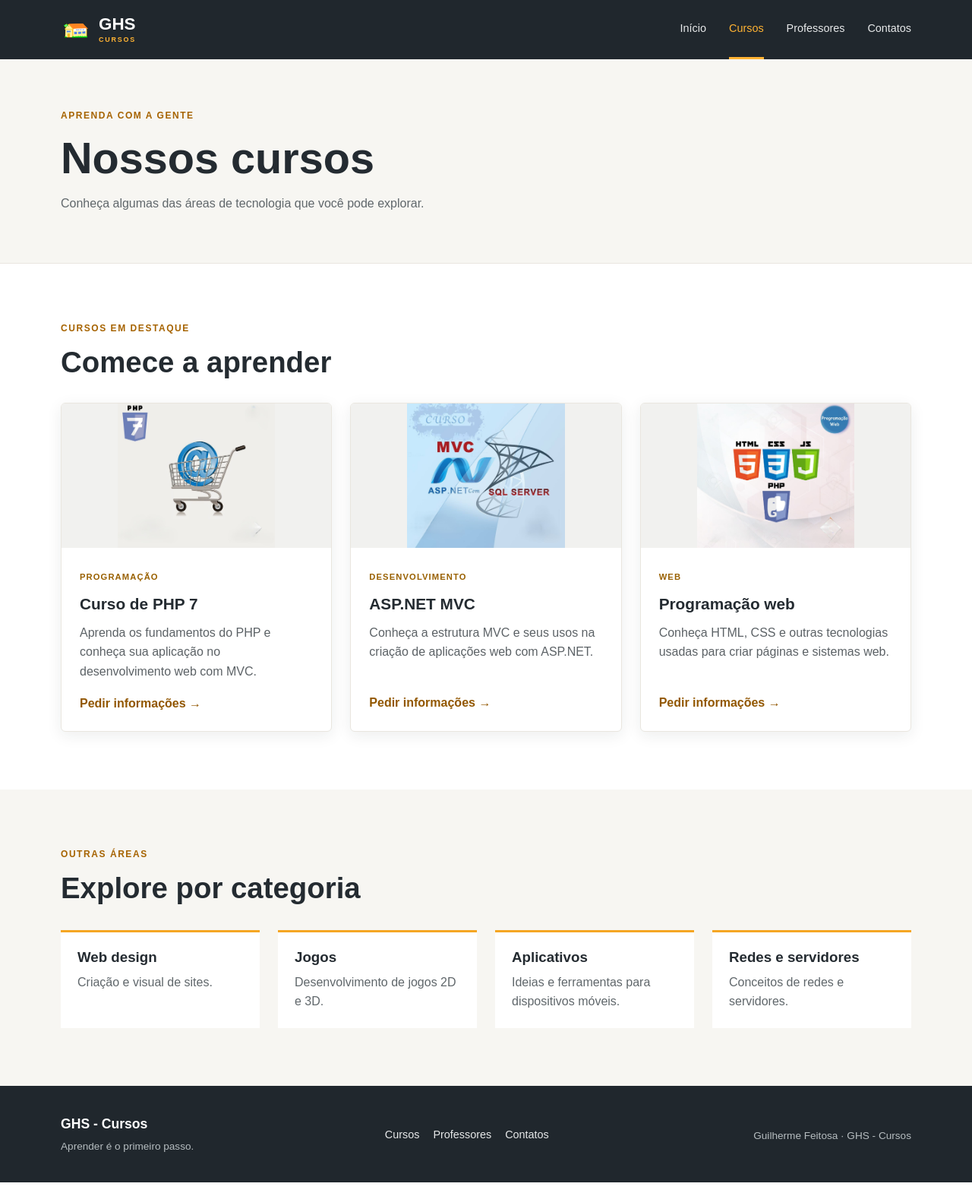
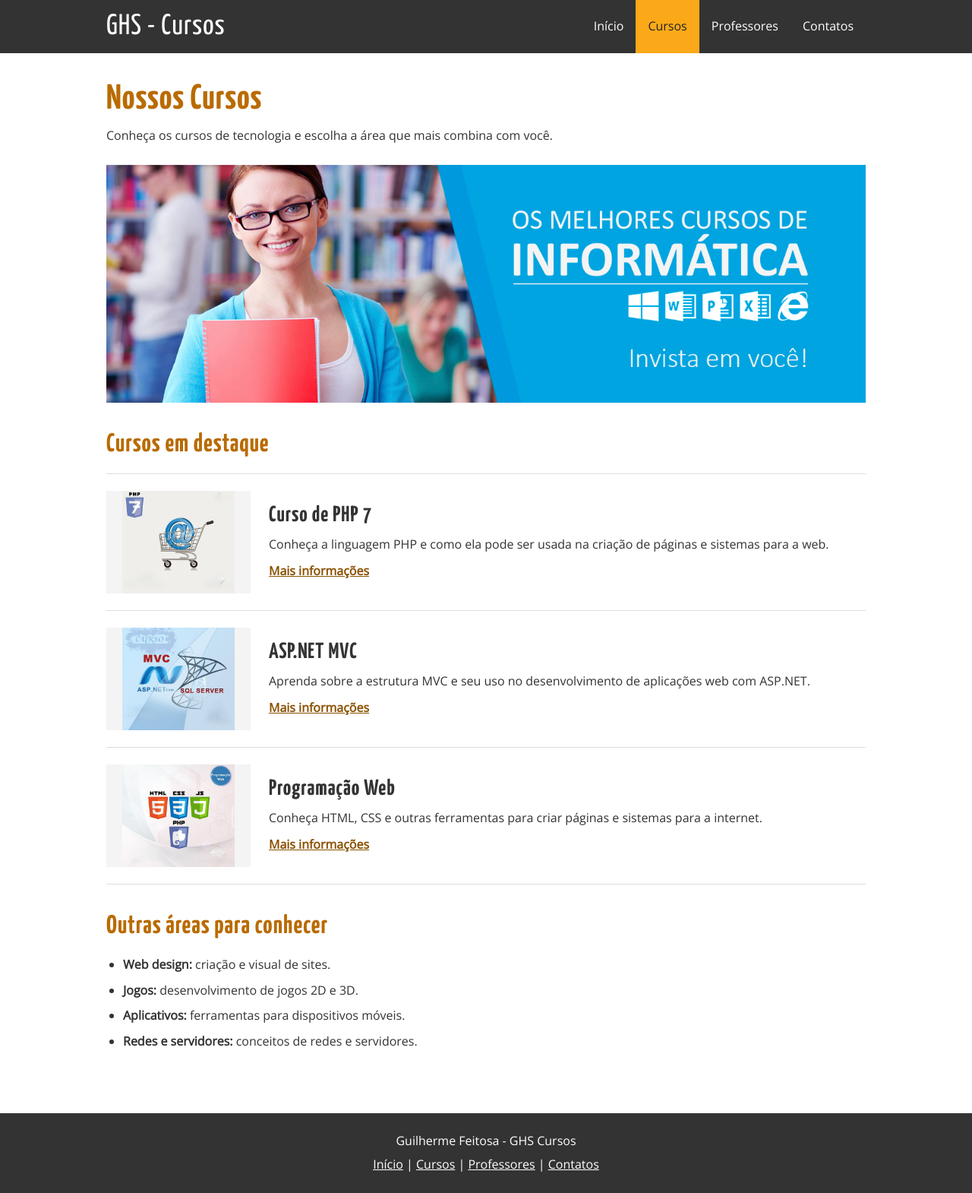
Before and after one commit to Guihfeitosa/Site---Escola-de-cursos, a plain HTML site: page curso.html in a window 1280 px wide. Shown: the whole page at 76% size. Drawn offline with nearby package versions, Linux system fonts and the light colour scheme.

Commit message:
Atualizar páginas do site
Co-authored-by: arena-agent <297053741+arena-agent@users.noreply.github.com>

```diff
--- a/css/styles.css
+++ b/css/styles.css
@@ -1,108 +1,78 @@
+@import url('https://fonts.googleapis.com/css?family=Open+Sans|Yanone+Kaffeesatz:400,700');
+
 /* Estilos gerais */
 * { box-sizing: border-box; }
-html { scroll-behavior: smooth; }
-body { margin: 0; color: #242b31; background: #fff; font-family: Arial, Helvetica, sans-serif; line-height: 1.6; }
+body { margin: 0; color: #333; font-family: 'Open Sans', Arial, sans-serif; line-height: 1.6; }
 img { display: block; max-width: 100%; }
-a { color: inherit; }
-h1, h2, h3, p { margin-top: 0; }
-h1, h2, h3 { line-height: 1.2; }
-h2 { font-size: clamp(1.8rem, 3vw, 2.5rem); margin-bottom: 16px; }
-.conteudo { width: min(1120px, calc(100% - 40px)); margin: 0 auto; }
-.destaque { color: #a66300; font-size: .75rem; font-weight: bold; letter-spacing: .13em; margin-bottom: 12px; }
-.link { color: #925700; font-weight: bold; text-decoration: none; }
-.link:hover { text-decoration: underline; }
-.botao { display: inline-block; background: #f5a623; color: #202428; padding: 13px 20px; border-radius: 5px; font-weight: bold; text-decoration: none; }
-.botao:hover { background: #ffbd4a; }
-a:focus-visible, button:focus-visible { outline: 3px solid #f5a623; outline-offset: 4px; }
+h1, h2, h3 { font-family: 'Yanone Kaffeesatz', Arial, sans-serif; letter-spacing: 1px; line-height: 1.15; }
+a { color: #8a5100; }
+a:focus-visible, button:focus-visible { outline: 3px solid #ffb633; outline-offset: 3px; }
+.conteudo { width: min(1000px, calc(100% - 40px)); margin: 0 auto; }
 
 /* Cabeçalho */
-.header { background: #20272d; color: white; position: relative; z-index: 2; }
-.header_conteudo { min-height: 76px; display: flex; align-items: center; justify-content: space-between; gap: 20px; }
-.logo { display: flex; align-items: center; gap: 10px; text-decoration: none; font-size: 1.4rem; font-weight: bold; line-height: 1; }
-.logo img { width: 40px; height: 40px; object-fit: contain; }
-.logo small { display: block; font-size: .56rem; letter-spacing: .2em; color: #ffb333; margin-top: 5px; }
-.nav ul { list-style: none; display: flex; gap: 30px; margin: 0; padding: 0; }
-.nav a { display: block; color: #e7e9ea; text-decoration: none; font-size: .9rem; padding: 26px 0; border-bottom: 3px solid transparent; }
-.nav a:hover, .nav a.ativo { color: #ffb333; border-color: #ffb333; }
-.menu_botao { display: none; background: none; border: 1px solid #7e8589; border-radius: 4px; color: white; font-size: 1.5rem; cursor: pointer; padding: 2px 10px; }
+.header { background: #333; color: white; }
+.header-conteudo { display: flex; align-items: center; justify-content: space-between; min-height: 70px; }
+.logo { font-family: 'Yanone Kaffeesatz', Arial, sans-serif; font-size: 38px; letter-spacing: 1px; color: white; text-decoration: none; white-space: nowrap; }
+.nav ul { display: flex; list-style: none; margin: 0; padding: 0; }
+.nav a { display: block; padding: 22px 16px; color: white; text-decoration: none; }
+.nav a:hover, .nav a.ativo { background: #fba919; color: #222; }
+.menu-botao { display: none; border: 0; background: #fba919; color: #222; font-size: 25px; width: 42px; height: 42px; cursor: pointer; }
 
-/* Banner e seções */
-.banner { position: relative; min-height: 480px; display: flex; align-items: center; background: #30383d; color: white; overflow: hidden; }
-.banner img { position: absolute; width: 100%; height: 100%; inset: 0; object-fit: cover; object-position: center 40%; }
-.banner::after { content: ""; position: absolute; inset: 0; background: linear-gradient(90deg, rgba(17,25,30,.88), rgba(17,25,30,.3)); }
-.banner_conteudo { position: relative; z-index: 1; padding: 75px 0; }
-.banner_conteudo .destaque { color: #ffbc4d; text-transform: uppercase; }
-.banner h1 { font-size: clamp(2.4rem, 5vw, 4.3rem); max-width: 650px; margin-bottom: 18px; }
-.banner p:not(.destaque) { font-size: 1.1rem; max-width: 500px; margin-bottom: 28px; }
-.secao { padding: 76px 0; }
-.secao_cabecalho { display: flex; justify-content: space-between; align-items: end; gap: 20px; margin-bottom: 30px; }
-.secao_cabecalho h2, .secao_cabecalho p:last-child { margin-bottom: 0; }
-.grade { display: grid; gap: 24px; }
-.grade-tres { grid-template-columns: repeat(3, 1fr); }
-.grade-quatro { grid-template-columns: repeat(4, 1fr); }
-.cartao { overflow: hidden; border: 1px solid #e9e6df; border-radius: 6px; background: white; box-shadow: 0 5px 20px rgba(28, 35, 40, .08); }
-.cartao img { width: 100%; height: 190px; object-fit: contain; background: #f1f1ef; }
-.cartao_texto { padding: 24px; }
-.cartao h3 { font-size: 1.3rem; margin: 12px 0; }
-.cartao p { color: #5c6266; min-height: 76px; }
-.etiqueta { color: #996000; font-size: .7rem; font-weight: bold; letter-spacing: .1em; }
-.fundo-claro { background: #f7f6f2; }
-.categoria { overflow: hidden; border-radius: 5px; background: white; text-decoration: none; box-shadow: 0 4px 15px rgba(28,35,40,.08); }
-.categoria img { width: 100%; height: 150px; object-fit: cover; }
-.categoria span { display: flex; justify-content: space-between; gap: 8px; padding: 16px; font-weight: bold; }
-.categoria b { color: #a66300; }
-.categoria:hover span { color: #a66300; }
-.chamada { display: flex; justify-content: space-between; align-items: center; gap: 25px; padding-top: 65px; padding-bottom: 65px; }
-.chamada h2 { margin-bottom: 0; }
+/* Conteúdo das páginas */
+.pagina { padding: 35px 0 65px; min-height: 65vh; }
+.titulo-pagina { color: #b96b00; font-size: 46px; margin: 0 0 8px; }
+.introducao { margin: 0 0 26px; }
+.titulo-secao { font-size: 34px; color: #b96b00; margin: 36px 0 18px; }
+.banner-cursos { width: 100%; height: auto; }
+.lista-cursos { border-top: 1px solid #ddd; }
+.curso { display: grid; grid-template-columns: 190px 1fr; gap: 24px; align-items: center; padding: 22px 0; border-bottom: 1px solid #ddd; }
+.curso img { width: 190px; height: 135px; object-fit: contain; background: #f4f4f4; }
+.curso h3 { font-size: 29px; margin: 0 0 8px; }
+.curso p { margin: 0 0 10px; }
+.curso a { font-weight: bold; }
+.categorias ul { padding-left: 22px; }
+.categorias li { margin-bottom: 8px; }
+.botao { display: inline-block; background: #fba919; color: #222; padding: 10px 18px; text-decoration: none; font-weight: bold; }
+.botao:hover { background: #e8980e; }
 
-/* Páginas internas */
-.pagina-topo { background: #f7f6f2; padding: 65px 0; border-bottom: 1px solid #e9e6df; }
-.pagina-topo h1 { font-size: clamp(2.4rem, 5vw, 3.6rem); margin-bottom: 12px; }
-.pagina-topo p:last-child { color: #60676b; margin-bottom: 0; }
-.lista-areas { margin-top: 32px; }
-.lista-areas > div { background: white; padding: 22px; border-top: 3px solid #f5a623; }
-.lista-areas h3 { margin-bottom: 8px; }
-.lista-areas p { margin-bottom: 0; color: #60676b; }
-.perfil { display: grid; grid-template-columns: 250px 1fr; align-items: center; gap: 45px; max-width: 850px; }
-.perfil_imagem { display: grid; place-items: center; min-height: 250px; background: #f7f6f2; border-radius: 6px; }
-.perfil_imagem img { width: 120px; max-height: 150px; object-fit: contain; }
-.perfil p:not(.destaque) { color: #5c6266; }
-.contato-layout { display: grid; grid-template-columns: 1fr 1fr; align-items: center; gap: 65px; }
-.contato-layout > div > p { color: #5c6266; }
-.contato-layout > div > .destaque { color: #a66300; }
-.contato-item { display: flex; flex-direction: column; margin: 20px 0; }
-.contato-item a { color: #925700; }
-.aviso, .nota { font-size: .9rem; }
-.contato_imagem { width: 100%; max-height: 400px; object-fit: contain; background: #f7f6f2; border-radius: 6px; }
+/* Página de professores */
+.professor { display: grid; grid-template-columns: 320px 1fr; gap: 32px; align-items: start; margin-top: 35px; }
+.professor figure { margin: 0; }
+.professor img { width: 100%; height: 270px; object-fit: cover; object-position: right center; }
+.professor figcaption { color: #666; font-size: 13px; margin-top: 5px; }
+.professor-texto { border-top: 5px solid #fba919; padding-top: 18px; }
+.professor h2, .contato h2 { font-size: 33px; margin: 0 0 12px; }
+.professor p { max-width: 550px; }
+
+/* Página de contatos */
+.contato { display: grid; grid-template-columns: 1fr 1fr; gap: 36px; align-items: start; margin-top: 35px; }
+.contato-texto { border-top: 5px solid #fba919; padding-top: 18px; }
+.contato-dado { margin: 18px 0; }
+.contato-dado strong, .contato-dado a { display: block; }
+.contato-imagem { width: 100%; height: auto; margin-top: 15px; }
+.aviso { margin-top: 20px; font-size: 14px; color: #555; }
 
 /* Rodapé */
-.footer { background: #20272d; color: #e7e9ea; padding: 36px 0; }
-.footer_conteudo { display: flex; justify-content: space-between; align-items: center; gap: 25px; }
-.footer strong { color: white; font-size: 1.1rem; }
-.footer p { color: #b6bdc0; font-size: .85rem; margin: 5px 0 0; }
-.footer a { color: #e7e9ea; font-size: .9rem; margin-right: 18px; text-decoration: none; }
-.footer a:hover { text-decoration: underline; }
+.footer { background: #333; color: white; text-align: center; padding: 18px 0; }
+.footer p { margin: 6px 0; }
+.footer a { color: white; }
 
-/* Ajustes para telas pequenas */
+/* Ajustes para celulares */
 @media (max-width: 760px) {
-    .header_conteudo { min-height: 68px; flex-wrap: wrap; }
-    .js .menu_botao { display: block; }
+    .header-conteudo { flex-wrap: wrap; padding: 8px 0; }
+    .js .menu-botao { display: block; }
     .nav { width: 100%; }
-    .nav ul { display: block; padding-bottom: 12px; }
-    .nav a { padding: 10px 0; }
+    .nav ul { display: block; padding-top: 8px; }
+    .nav a { padding: 10px 12px; }
     .js .nav { display: none; }
     .js .nav.mostrar { display: block; }
-    .banner { min-height: 420px; }
-    .banner::after { background: rgba(17,25,30,.68); }
-    .secao { padding: 55px 0; }
-    .grade-tres, .grade-quatro { grid-template-columns: repeat(2, 1fr); }
-    .perfil, .contato-layout { grid-template-columns: 1fr; gap: 30px; }
-    .perfil_imagem { min-height: 180px; }
-    .footer_conteudo { align-items: flex-start; flex-direction: column; }
+    .professor, .contato { grid-template-columns: 1fr; }
+    .professor figure { max-width: 400px; }
+    .contato-imagem { max-width: 500px; }
 }
-@media (max-width: 500px) {
-    .grade-tres, .grade-quatro { grid-template-columns: 1fr; }
-    .cartao p { min-height: 0; }
-    .categoria img { height: 180px; }
-    .secao_cabecalho, .chamada { align-items: flex-start; flex-direction: column; }
+@media (max-width: 480px) {
+    .conteudo { width: calc(100% - 30px); }
+    .titulo-pagina { font-size: 40px; }
+    .curso { grid-template-columns: 1fr; gap: 12px; }
+    .curso img { width: 100%; height: 180px; }
 }
--- a/curso.html
+++ b/curso.html
@@ -3,7 +3,7 @@
 <head>
     <meta charset="UTF-8">
     <meta name="viewport" content="width=device-width, initial-scale=1.0">
-    <meta name="description" content="Conheça os cursos de tecnologia da GHS - Cursos.">
+    <meta name="description" content="Conheça a GHS - Cursos e suas páginas de cursos, professores e contatos.">
     <link rel="icon" href="img/escola.png" type="image/png">
     <link rel="stylesheet" href="css/styles.css">
     <title>GHS - Cursos</title>
@@ -11,9 +11,9 @@
 <body>
     <!-- Cabeçalho e menu -->
     <header class="header">
-        <div class="conteudo header_conteudo">
-            <a class="logo" href="index.html"><img src="img/escola.png" alt=""><span>GHS <small>CURSOS</small></span></a>
-            <button class="menu_botao" id="btn-menu" type="button" aria-expanded="false" aria-controls="nav" aria-label="Abrir menu">☰</button>
+        <div class="conteudo header-conteudo">
+            <a class="logo" href="index.html">GHS - Cursos</a>
+            <button class="menu-botao" id="btn-menu" type="button" aria-expanded="false" aria-controls="nav" aria-label="Abrir menu">☰</button>
             <nav class="nav" id="nav" aria-label="Menu principal">
                 <ul>
                     <li><a href="index.html">Início</a></li>
@@ -26,19 +26,61 @@
     </header>
 
     <main>
-        <section class="pagina-topo"><div class="conteudo"><p class="destaque">APRENDA COM A GENTE</p><h1>Nossos cursos</h1><p>Conheça algumas das áreas de tecnologia que você pode explorar.</p></div></section>
-        <section class="conteudo secao">
-            <div class="secao_cabecalho"><div><p class="destaque">CURSOS EM DESTAQUE</p><h2>Comece a aprender</h2></div></div>
-            <div class="grade grade-tres">
-                <article class="cartao" id="php"><img src="img/php.jpg" alt="Ilustração sobre PHP 7"><div class="cartao_texto"><span class="etiqueta">PROGRAMAÇÃO</span><h3>Curso de PHP 7</h3><p>Aprenda os fundamentos do PHP e conheça sua aplicação no desenvolvimento web com MVC.</p><a class="link" href="contatos.html">Pedir informações →</a></div></article>
-                <article class="cartao" id="asp"><img src="img/asp.jpg" alt="Ilustração sobre ASP.NET"><div class="cartao_texto"><span class="etiqueta">DESENVOLVIMENTO</span><h3>ASP.NET MVC</h3><p>Conheça a estrutura MVC e seus usos na criação de aplicações web com ASP.NET.</p><a class="link" href="contatos.html">Pedir informações →</a></div></article>
-                <article class="cartao" id="web"><img src="img/web.jpg" alt="Ilustração sobre programação web"><div class="cartao_texto"><span class="etiqueta">WEB</span><h3>Programação web</h3><p>Conheça HTML, CSS e outras tecnologias usadas para criar páginas e sistemas web.</p><a class="link" href="contatos.html">Pedir informações →</a></div></article>
+
+        <div class="conteudo pagina">
+            <h1 class="titulo-pagina">Nossos Cursos</h1>
+            <p class="introducao">Conheça os cursos de tecnologia e escolha a área que mais combina com você.</p>
+
+            <!-- Imagem de destaque dos cursos -->
+            <img class="banner-cursos" src="img/01.jpg" alt="Imagem ilustrativa de cursos de informática">
+
+            <h2 class="titulo-secao">Cursos em destaque</h2>
+            <div class="lista-cursos">
+                <article class="curso" id="php">
+                    <img src="img/php.jpg" alt="Ilustração do curso de PHP 7">
+                    <div>
+                        <h3>Curso de PHP 7</h3>
+                        <p>Conheça a linguagem PHP e como ela pode ser usada na criação de páginas e sistemas para a web.</p>
+                        <a href="contatos.html">Mais informações</a>
+                    </div>
+                </article>
+                <article class="curso" id="asp">
+                    <img src="img/asp.jpg" alt="Ilustração do curso de ASP.NET MVC">
+                    <div>
+                        <h3>ASP.NET MVC</h3>
+                        <p>Aprenda sobre a estrutura MVC e seu uso no desenvolvimento de aplicações web com ASP.NET.</p>
+                        <a href="contatos.html">Mais informações</a>
+                    </div>
+                </article>
+                <article class="curso" id="web">
+                    <img src="img/web.jpg" alt="Ilustração do curso de programação web">
+                    <div>
+                        <h3>Programação Web</h3>
+                        <p>Conheça HTML, CSS e outras ferramentas para criar páginas e sistemas para a internet.</p>
+                        <a href="contatos.html">Mais informações</a>
+                    </div>
+                </article>
             </div>
-        </section>
-        <section class="fundo-claro secao" id="categorias"><div class="conteudo"><p class="destaque">OUTRAS ÁREAS</p><h2>Explore por categoria</h2><div class="grade grade-quatro lista-areas"><div><h3>Web design</h3><p>Criação e visual de sites.</p></div><div><h3>Jogos</h3><p>Desenvolvimento de jogos 2D e 3D.</p></div><div><h3>Aplicativos</h3><p>Ideias e ferramentas para dispositivos móveis.</p></div><div><h3>Redes e servidores</h3><p>Conceitos de redes e servidores.</p></div></div></div></section>
+
+            <section id="categorias" class="categorias">
+                <h2 class="titulo-secao">Outras áreas para conhecer</h2>
+                <ul>
+                    <li><strong>Web design:</strong> criação e visual de sites.</li>
+                    <li><strong>Jogos:</strong> desenvolvimento de jogos 2D e 3D.</li>
+                    <li><strong>Aplicativos:</strong> ferramentas para dispositivos móveis.</li>
+                    <li><strong>Redes e servidores:</strong> conceitos de redes e servidores.</li>
+                </ul>
+            </section>
+        </div>
     </main>
-    <!-- Rodapé do site -->
-    <footer class="footer"><div class="conteudo footer_conteudo"><div><strong>GHS - Cursos</strong><p>Aprender é o primeiro passo.</p></div><div><a href="curso.html">Cursos</a><a href="professores.html">Professores</a><a href="contatos.html">Contatos</a></div><p>Guilherme Feitosa · GHS - Cursos</p></div></footer>
+
+    <!-- Rodapé -->
+    <footer class="footer">
+        <div class="conteudo">
+            <p>Guilherme Feitosa - GHS Cursos</p>
+            <p><a href="index.html">Início</a> | <a href="curso.html">Cursos</a> | <a href="professores.html">Professores</a> | <a href="contatos.html">Contatos</a></p>
+        </div>
+    </footer>
     <script src="js/main.js"></script>
 </body>
 </html>
```
Also changed, not shown: contatos.html (+34 -14 lines), professores.html (+30 -10 lines).
